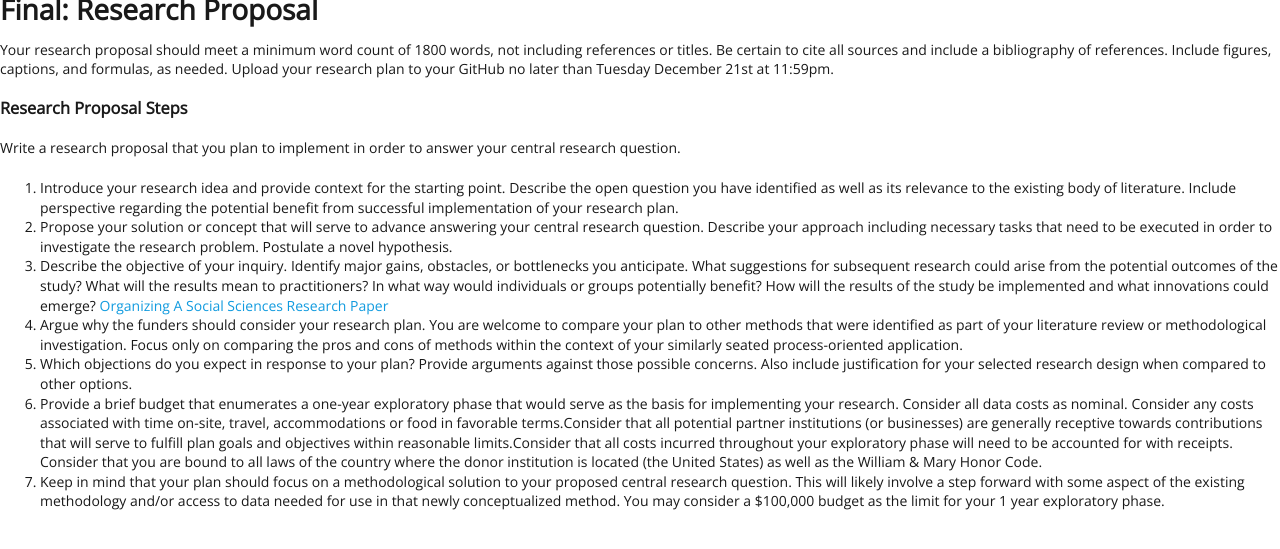
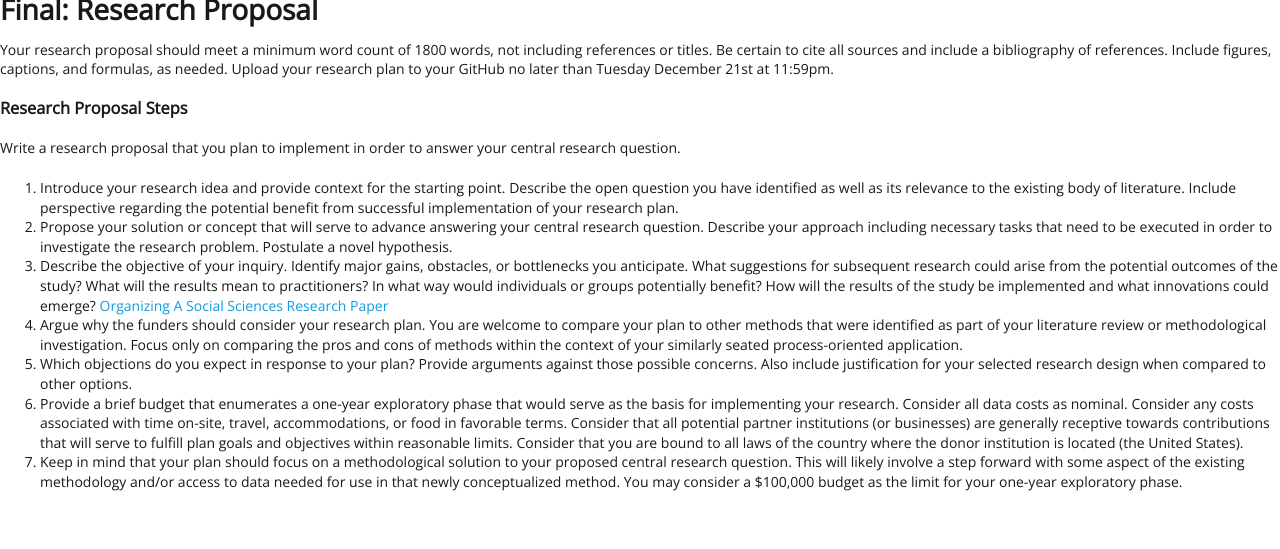
Before and after one commit to EMBrewer/dat150, a Jekyll site: the page built from _posts/2021-09-10-Final.md, in a window 1280 px wide. Shown: the top 549 px of the page. Built offline with Jekyll 4.4.1, drawn with Linux system fonts in a browser that asks for light colours; our own code applies the rules of GitHub Pages for plain Markdown files.

Commit message:
Update 2021-09-10-Final.md

```diff
--- a/_posts/2021-09-10-Final.md
+++ b/_posts/2021-09-10-Final.md
@@ -11,5 +11,5 @@ Write a research proposal that you plan to implement in order to answer your cen
 3. Describe the objective of your inquiry. Identify major gains, obstacles, or bottlenecks you anticipate. What suggestions for subsequent research could arise from the potential outcomes of the study? What will the results mean to practitioners? In what way would individuals or groups potentially benefit? How will the results of the study be implemented and what innovations could emerge? [Organizing A Social Sciences Research Paper](https://libguides.usc.edu/writingguide/researchproposal)
 4. Argue why the funders should consider your research plan. You are welcome to compare your plan to other methods that were identified as part of your literature review or methodological investigation. Focus only on comparing the pros and cons of methods within the context of your similarly seated process-oriented application.
 5. Which objections do you expect in response to your plan? Provide arguments against those possible concerns. Also include justification for your selected research design when compared to other options.
-6. Provide a brief budget that enumerates a one-year exploratory phase that would serve as the basis for implementing your research. Consider all data costs as nominal. Consider any costs associated with time on-site, travel, accommodations or food in favorable terms.Consider that all potential partner institutions \(or businesses\) are generally receptive towards contributions that will serve to fulfill plan goals and objectives within reasonable limits.Consider that all costs incurred throughout your exploratory phase will need to be accounted for with receipts. Consider that you are bound to all laws of the country where the donor institution is located \(the United States\) as well as the William & Mary Honor Code.
-7. Keep in mind that your plan should focus on a methodological solution to your proposed central research question. This will likely involve a step forward with some aspect of the existing methodology and/or access to data needed for use in that newly conceptualized method. You may consider a $100,000 budget as the limit for your 1 year exploratory phase.
+6. Provide a brief budget that enumerates a one-year exploratory phase that would serve as the basis for implementing your research. Consider all data costs as nominal. Consider any costs associated with time on-site, travel, accommodations, or food in favorable terms. Consider that all potential partner institutions (or businesses) are generally receptive towards contributions that will serve to fulfill plan goals and objectives within reasonable limits. Consider that you are bound to all laws of the country where the donor institution is located (the United States).
+7. Keep in mind that your plan should focus on a methodological solution to your proposed central research question. This will likely involve a step forward with some aspect of the existing methodology and/or access to data needed for use in that newly conceptualized method. You may consider a $100,000 budget as the limit for your one-year exploratory phase.
```
